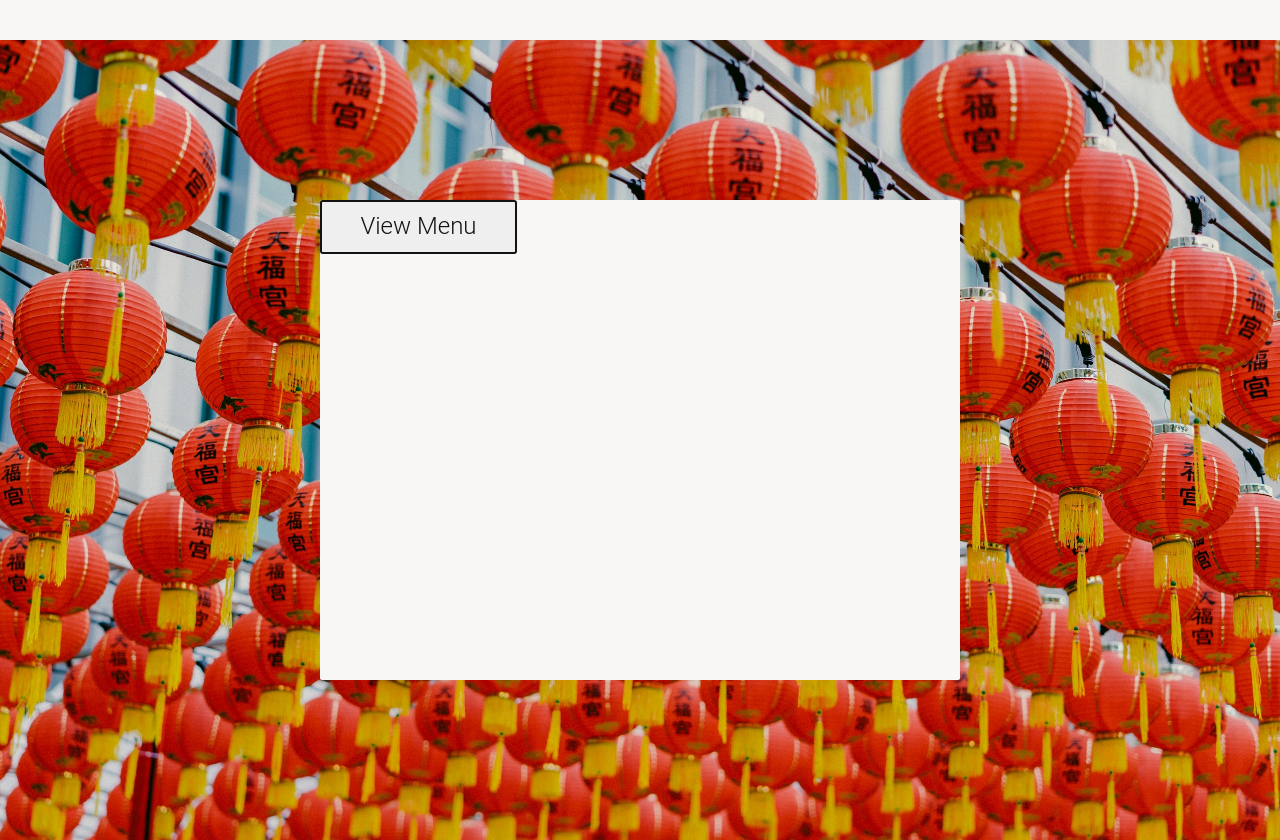
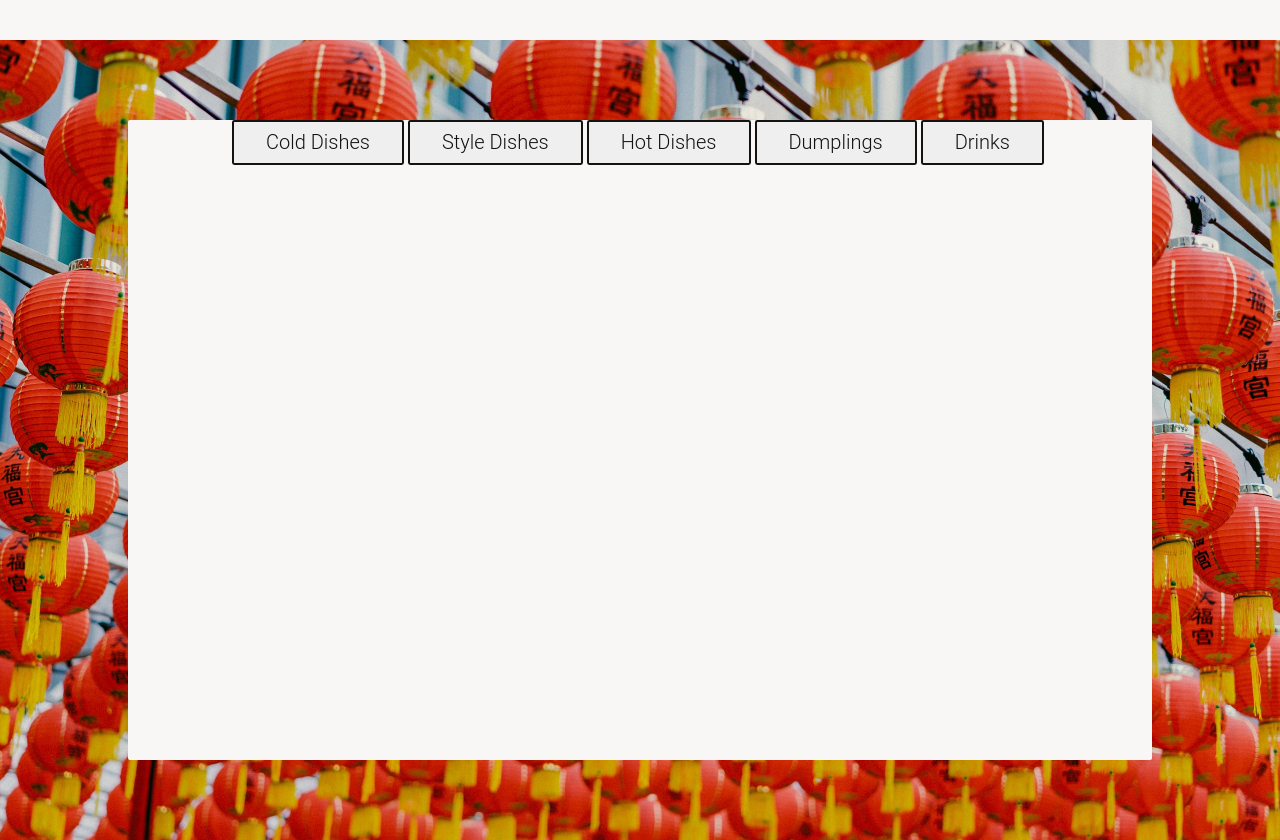
Before and after one commit to diskomotech/silk-road, a Vue app in the folder sr-website/: page / in a window 1280 px wide. Shown: the part 1560-2400 px from the top of the page. Built offline with nearby package versions, Linux system fonts and the light colour scheme.

Commit message:
Add Menu option buttons

```diff
--- a/sr-website/src/components/Menu.vue
+++ b/sr-website/src/components/Menu.vue
@@ -1,7 +1,11 @@
 <template>
   <section class="menu">
     <div class="menu__card">
-      <button class="menu__card-button">View Menu</button>
+      <button class="menu__card-button">Cold Dishes</button>
+      <button class="menu__card-button">Style Dishes</button>
+      <button class="menu__card-button">Hot Dishes</button>
+      <button class="menu__card-button">Dumplings</button>
+      <button class="menu__card-button">Drinks</button>
     </div>
   </section>
 </template>
@@ -22,10 +26,13 @@
   justify-content: center;
 
   &__card {
-    width: 50vw;
-    height: 60vh;
+    width: 80vw;
+    height: 80vh;
     background-color: $color-white;
     border-radius: 2px;
+    display: flex;
+    align-items: flex-start;
+    justify-content: center;
 
     &-button {
       display:inline-block;
@@ -37,8 +44,8 @@
       text-decoration:none;
       font-family:'Roboto',sans-serif;
       font-weight:300;
-      font-size: 2.4rem;
-      color:$color-black;
+      font-size: 2rem;
+      color: $color-black;
       text-align:center;
 
       &:hover {
```
